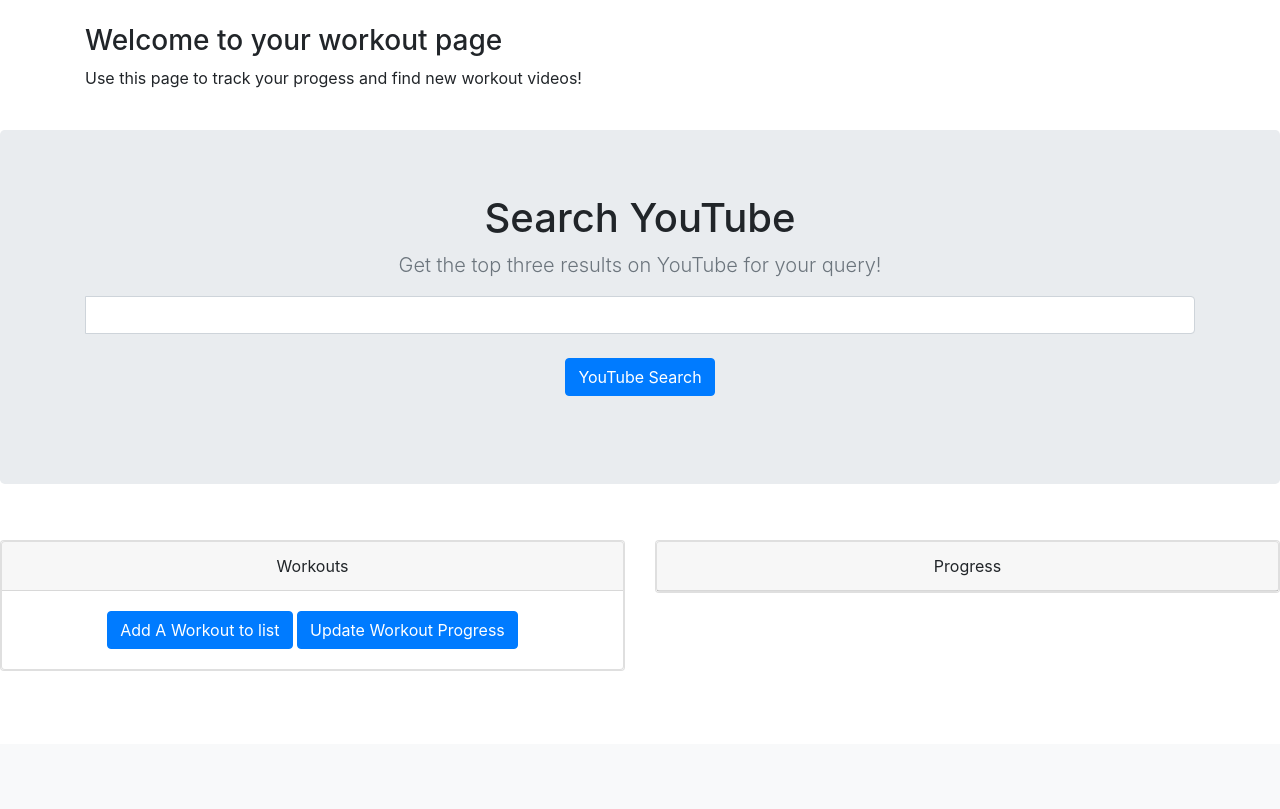
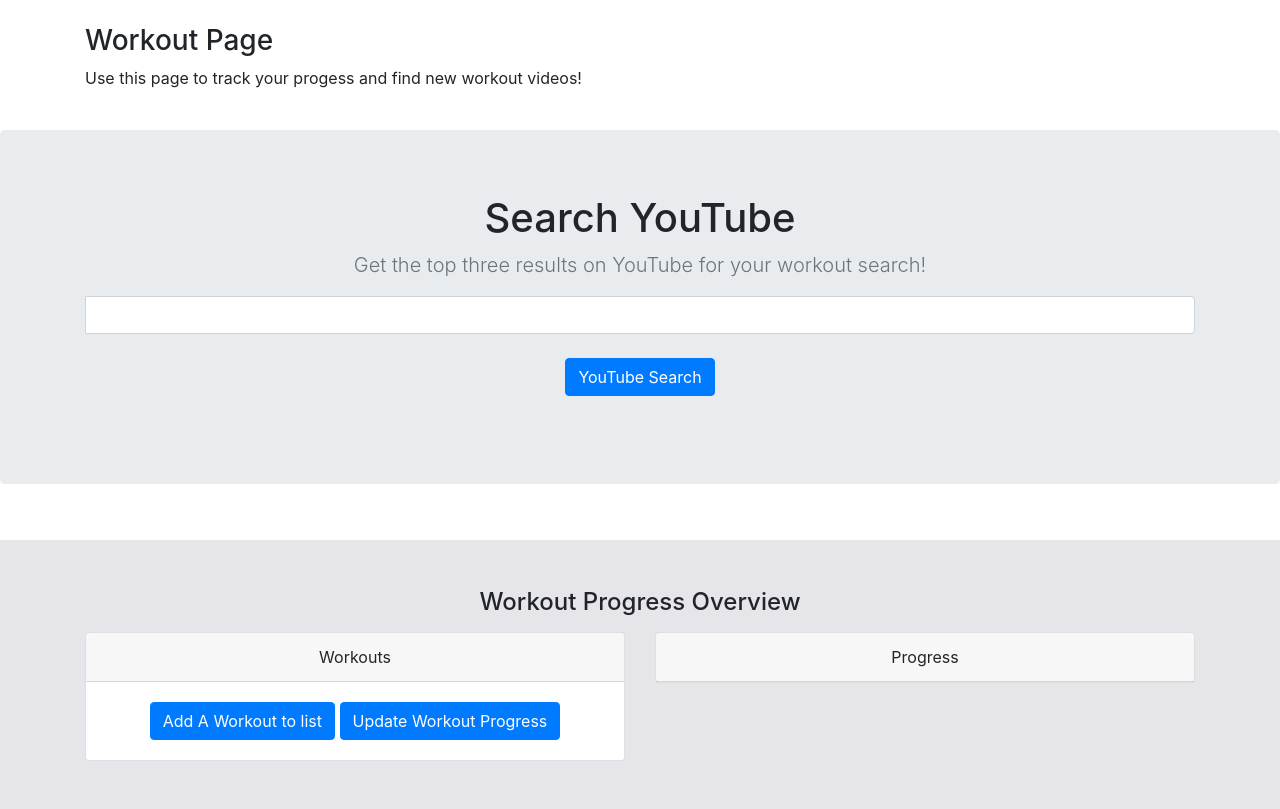
Before and after one commit to kimberlyvo21/Adv-Software-Project, a Django app: template social_app/templates/social_app/WorkoutPage.html in a window 1280 px wide. Shown: the part 56-865 px from the top of the page. Before the commit the page ends 727 px from the top, so only its background shows below. Run offline with Django 3.2, Linux system fonts and the light colour scheme; the template is opened without the code that fills it, so the values that code supplies are empty; some libraries are stand-ins or nearby versions.

Commit message:
dashboard and workout page styling changes

```diff
--- a/social_app/templates/social_app/FriendPage.html
+++ b/social_app/templates/social_app/FriendPage.html
@@ -44,7 +44,7 @@
 
 <body>
   <div class="container mt-4">
-    <h3>{{name_f}} 's Community Page</h3>
+    <h3>Leaderboard</h3>
     <p>Work towards your goals as a community! See all of your friends progess and motivate them to keep going with a
       little friendly competition :)</p>
 
--- a/social_app/templates/social_app/WorkoutPage.html
+++ b/social_app/templates/social_app/WorkoutPage.html
@@ -43,7 +43,7 @@
 <body>
   <html>
   <div class="container mt-4">
-    <h3>Welcome to your workout page {{name}}</h3>
+    <h3>Workout Page</h3>
     <p>Use this page to track your progess and find new workout videos! </p>
   </div>
   <!--<div>
@@ -57,7 +57,7 @@
     <section class="jumbotron text-center">
     <div class="container">
       <h1 class="jumbotron-heading">Search YouTube</h1>
-      <p class="lead text-muted">Get the top three results on YouTube for your query!</p>
+      <p class="lead text-muted">Get the top three results on YouTube for your workout search!</p>
       <form method="POST">
       <div class="input-group mb-3">
           {% csrf_token %}
@@ -91,9 +91,16 @@
       </div>
     </div>
     <br>
-      <div class="row">
+
+
+<div style="background-color:#E6E6EA" class = "p-5">
+<div class = "container">
+   <h4 class = "pb-2" style="text-align:center;">Workout Progress Overview</h4>
+  <div class="row">
+
+
   <div class="col">
-  <div class="card text-center">
+  <div class="text-center">
     <div class="card">
       <div class="card-header">
         Workouts
@@ -111,8 +118,11 @@
     </div>
   </div>
   </div>
+
+
+
   <div class="col">
-    <div class="card text-center">
+    <div class="text-center">
       <div class="card">
         <div class="card-header">
           Progress
@@ -129,5 +139,11 @@
         </div>
       </div>
     </div>
+
+
+
+  </div>
+
+  </div>
   </div>
     </body>
```
Also changed, not shown: social_app/templates/social_app/Dashboard.html (+9 -9 lines).
